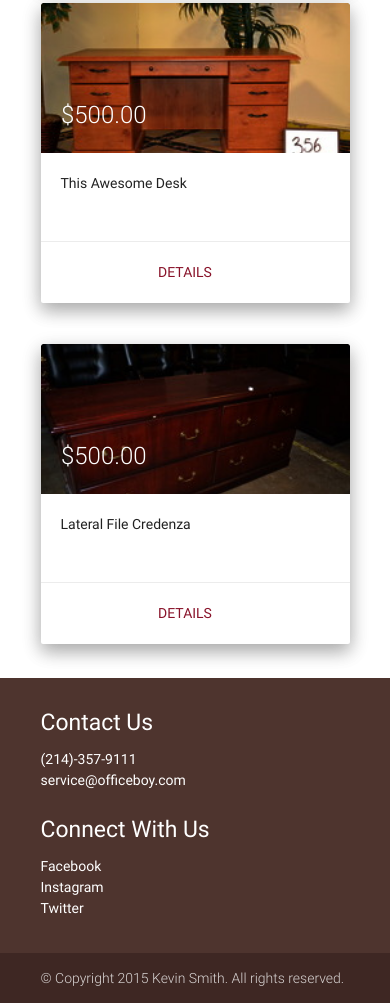
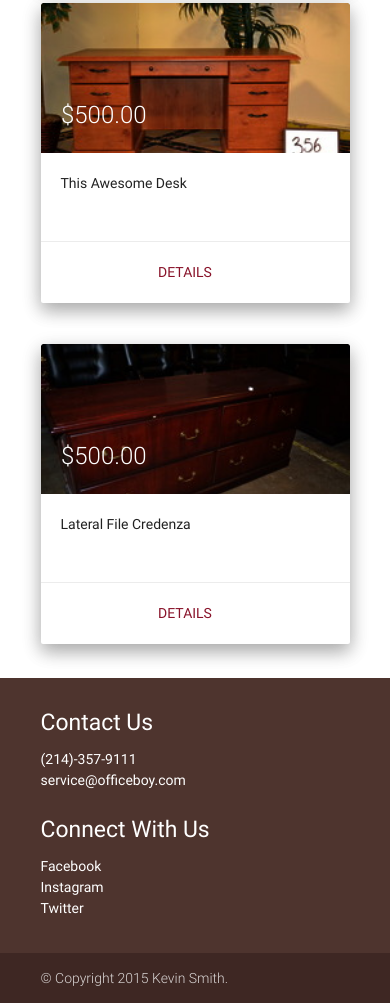
Before and after one commit to ksmithbaylor/officeboy-demo-site, a website: page index.html in a window 390 px wide. Shown: the part 2346-3349 px from the top of the page. Drawn offline with nearby package versions, Linux system fonts and the light colour scheme.

Commit message:
removed all rights reserved, not showing up on mobile

```diff
--- a/index.html
+++ b/index.html
@@ -224,7 +224,7 @@
             </div>
             <div class="footer-copyright brown darken-4">
                 <div class="container">
-                    &copy; Copyright 2015 Kevin Smith. All rights reserved.
+                    &copy; Copyright 2015 Kevin Smith.
                 </div>
             </div>
         </footer>
```
